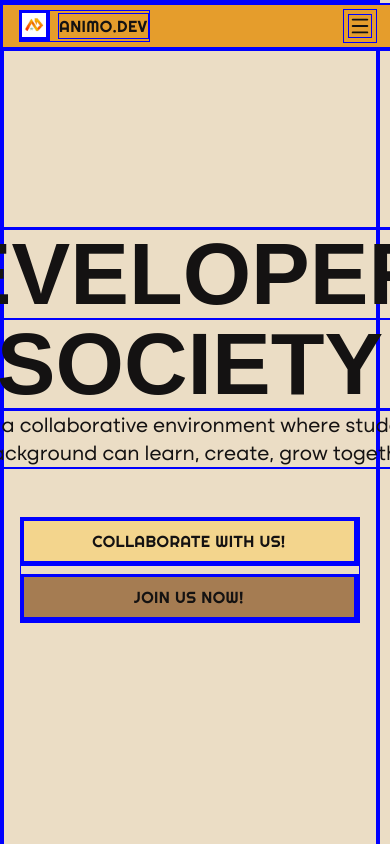
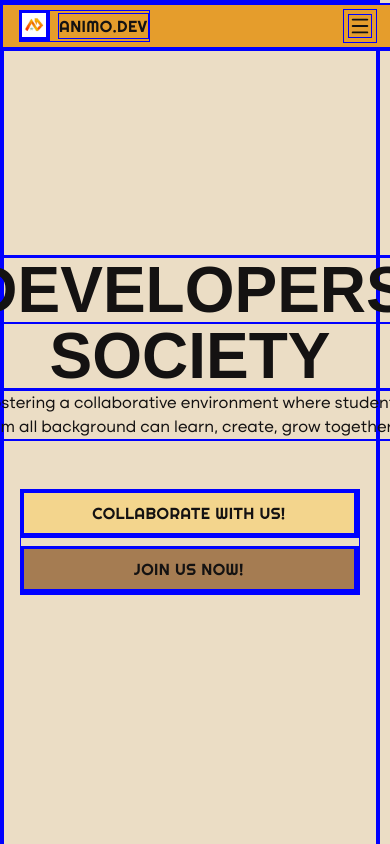
Before and after one commit to dlsl-animodev/project-launchpad, a Next.js app: page / in a window 390 px wide. Shown: the top 844 px of the page. Built offline with nearby package versions, Linux system fonts and the light colour scheme; a web font is replaced by a local one.

Commit message:
fix: hero section title and description overflow on small screen size

```diff
--- a/components/hero-section.tsx
+++ b/components/hero-section.tsx
@@ -10,7 +10,7 @@ const HeroSection = () => {
     return (
         <SectionContainer className="h-[100dvh] justify-center text-center">
             <SectionContainerHeader>
-                <h1 className="font-gtproelium font-extrabold relative text-[5.5rem] leading-[1] sm:text-[7rem]  md:text-[8rem] lg:text-[10rem]">
+                <h1 className="font-gtproelium font-extrabold relative text-[4rem] leading-[1] sm:text-[7rem]  md:text-[8rem] lg:text-[10rem]">
                     <motion.div
                         className="font-extrabold  "
                         initial={{ y: 60, opacity: 0 }}
@@ -36,7 +36,7 @@ const HeroSection = () => {
                     initial={{ y: 20, opacity: 0 }}
                     animate={{ y: 0, opacity: 1 }}
                     transition={{ duration: 0.5, delay: 0.4 }}
-                    className="max-w-2xl mx-auto text-xl md:text-2xl text-center font-altone"
+                    className="text-base sm:text-lg md:text-2xl text-center font-altone"
                 >
                     &quot;Fostering a collaborative environment where students
                     from all background can learn, create, grow together.&quot;
```
